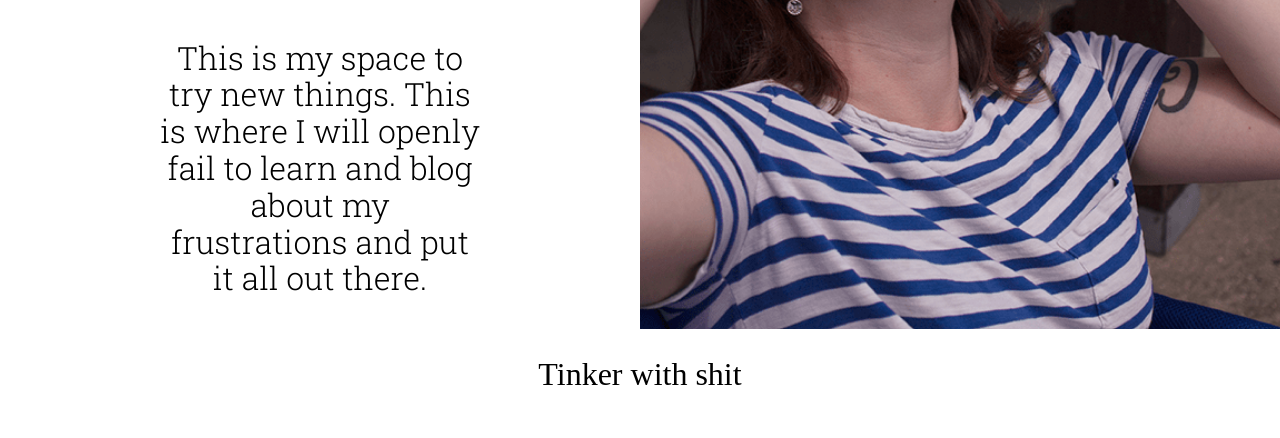
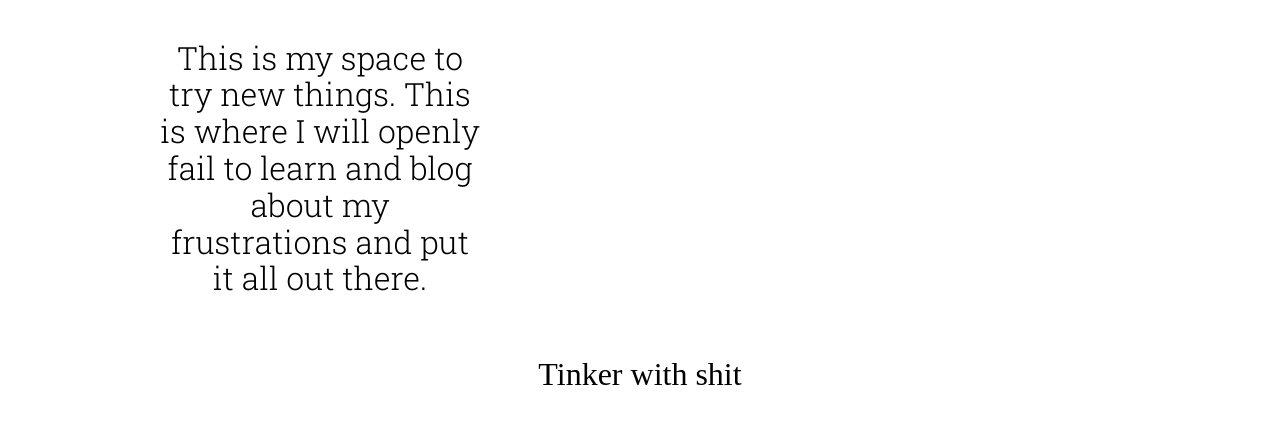
Before and after one commit to keversole/portfolioke, a plain HTML site: page tinker.html in a window 1280 px wide. Shown: the part 362-800 px from the top of the page. Drawn offline with nearby package versions, Linux system fonts and the light colour scheme; a web font is replaced by a local one.

Commit message:
removed photo on tinker page

```diff
--- a/tinker.html
+++ b/tinker.html
@@ -29,10 +29,7 @@ tinker!<!DOCTYPE html>
 					This is my space to try new things. This is where I will openly fail to learn and blog about my frustrations and put it all out there.
 				<p>
 		</section>
-		<section class="photo">
-			 	<!-- shiny photo of my mug here -->
-		</section>
-	</main>
+			</main>
 		<h2>Tinker with shit</h2>
 		</body>
 	</html>
```
